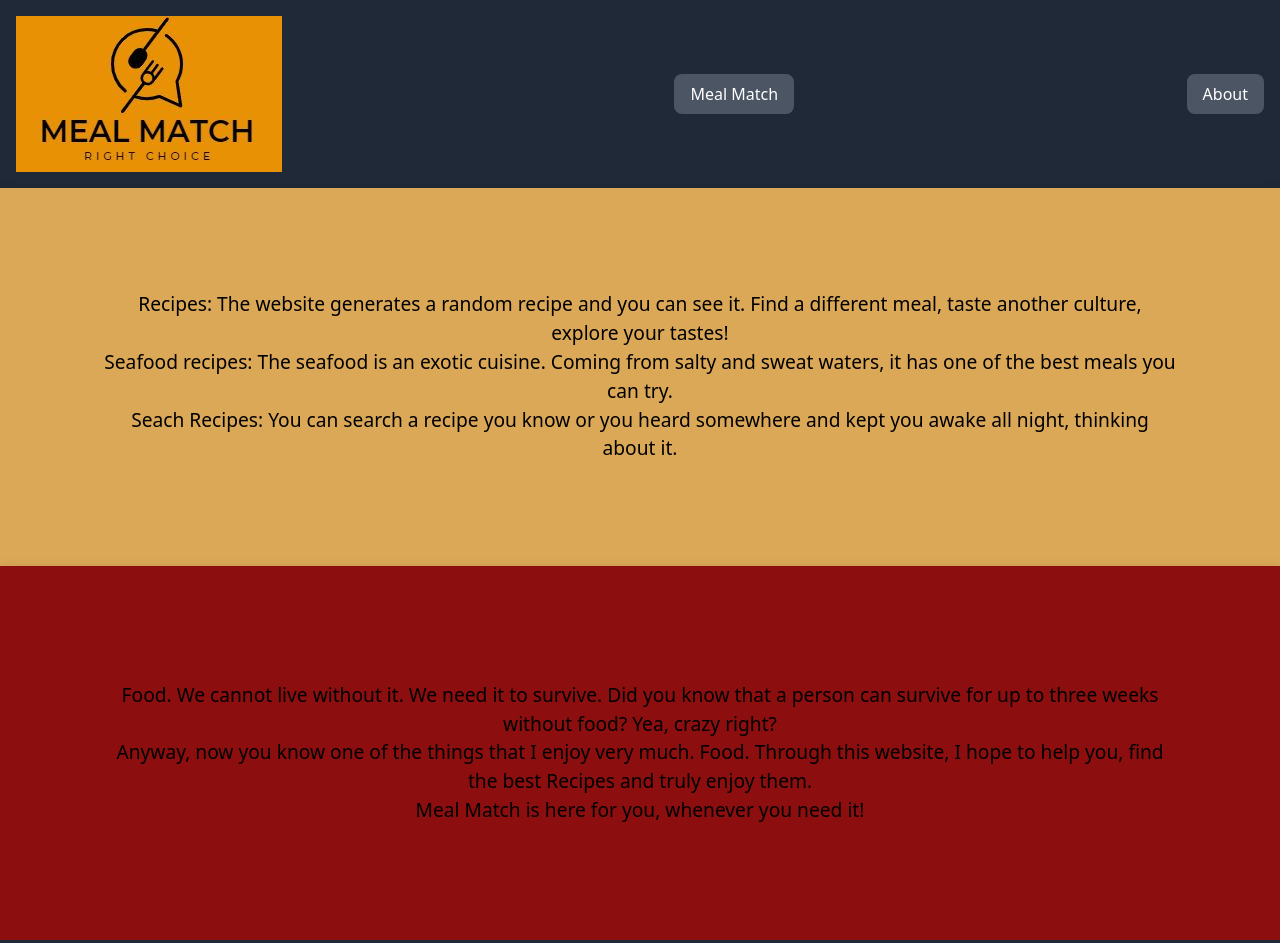
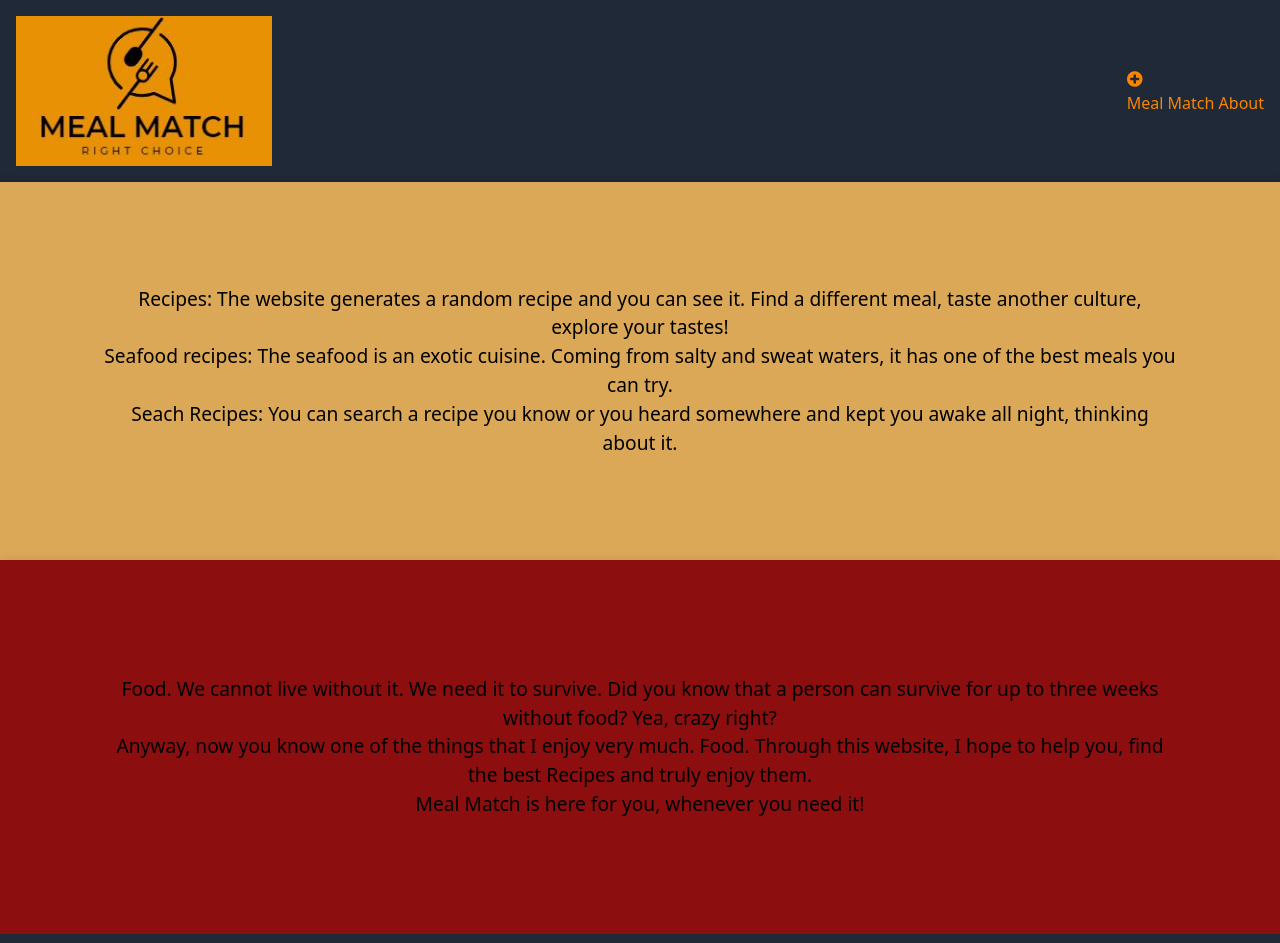
Before and after one commit to Kaloyand22/API, a plain HTML site: page about.html in a window 1280 px wide. Shown: the top 943 px of the page. Drawn offline with nearby package versions, Linux system fonts and the light colour scheme.

Commit message:
fixedMenu

```diff
--- a/about.html
+++ b/about.html
@@ -15,33 +15,33 @@
     <link rel="stylesheet" type="text/css" href="/css/style.css" />
   </head>
   <body>
-    <aside>
-      <section class="bg-gray-800 text-white p-4">
+      <aside class="bg-gray-800 text-purple p-4">
         <nav class="container mx-auto flex justify-between items-center">
           <a href="#" class="flex items-center">
-            <img src="images/Logo.JPG" alt="Logo" class="logo-img" />
-            <a
-              href="index.html"
-              class="hidden md:block px-4 py-2 bg-gray-600 hover:bg-gray-700 rounded-lg"
-              >Meal Match</a
-            >
-          </a>
+            <img src="images/Logo.JPG" alt="Logo" class="sm:w-32 md:w-48 lg:w-64" />
+            <button class="navbar-toggler" type="button" data-toggle="collapse" data-target="#bs-example-navbar-collapse-1" aria-controls="bs-example-navbar-collapse-1" aria-expanded="false" aria-label="Toggle navigation">
+          </button>
+          <nav class="menu-list">
 
-          <a
-            href="about.html"
-            class="hidden md:block px-4 py-2 bg-gray-600 hover:bg-gray-700 rounded-lg"
-            >About</a
-          >
+            <nav class="geeks">
 
-          <button class="md:hidden">
-            <i class="fas fa-bars"></i>
-          </button>
+                <a href="javascript:void(0);"
+                    class="icon" onclick="geeksforgeeks()">
+                    <i onclick="myFunction(this)"
+                        class="fa fa-plus-circle">
+                    </i>
+                </a>
+            </nav>
+            <nav id="menus">
+              <a href="index.html">Meal Match</a>
+              <a href="about.html">About</a>
+          </nav>
         </nav>
-      </section>
+        </nav>
     </aside>
 
     <main class="content bg-purple">
-      <nav class="expl">
+      <section class="expl">
         <p>
           Recipes: The website generates a random recipe and you can see it.
           Find a different meal, taste another culture, explore your tastes!
@@ -54,8 +54,8 @@
           Seach Recipes: You can search a recipe you know or you heard somewhere
           and kept you awake all night, thinking about it.
         </p>
-      </nav>
-      <nav class="expl2">
+      </section>
+      <section class="expl2">
         <p>
           Food. We cannot live without it. We need it to survive. Did you know
           that a person can survive for up to three weeks without food? Yea,
@@ -67,7 +67,7 @@
           truly enjoy them.
         </p>
         <p>Meal Match is here for you, whenever you need it!</p>
-      </nav>
+      </section>
     </main>
 
     <footer class="bg-gray-800 text-white py-4">
@@ -87,5 +87,21 @@
         <p>Developed: June, 2024</p>
       </nav>
     </footer>
+    <!-- It's here, because if I link it with like "src="js/app.js""it gives an error in the console.-->
+    <script>
+      function geeksforgeeks() {
+  let x = document.getElementById("menus");
+  if (x.style.display === "block") {
+    x.style.display = "none";
+  } else {
+    x.style.display = "block";
+  }
+}
+
+function myFunction(x) {
+  x.classList.toggle("fa-minus-circle");
+}
+    </script>
+
   </body>
 </html>
--- a/css/style.css
+++ b/css/style.css
@@ -28,3 +28,6 @@ main {
     grid-template-columns: 1fr;
   }
 }
+a {
+  color: #fb8500;
+}
```
Also changed, not shown: index.html (+20 -18 lines), js/app.js (+13 -0 lines).
